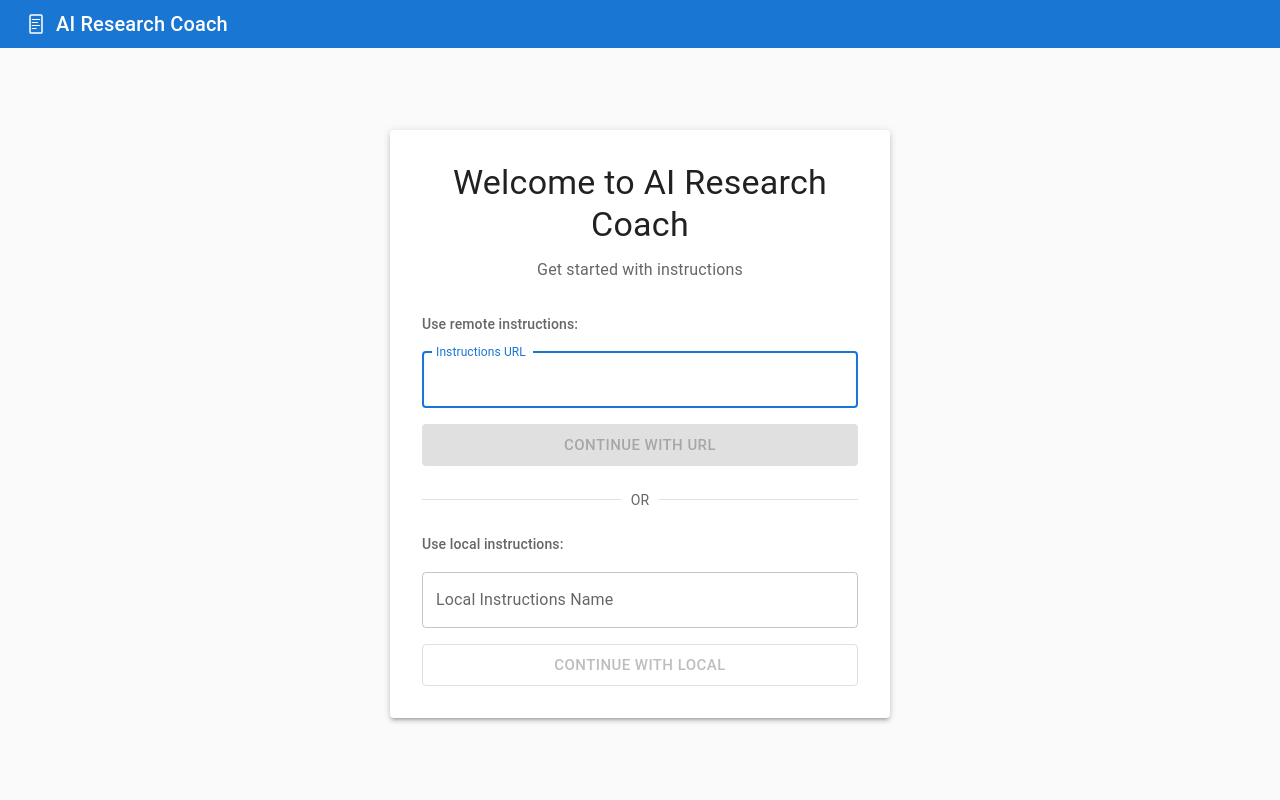
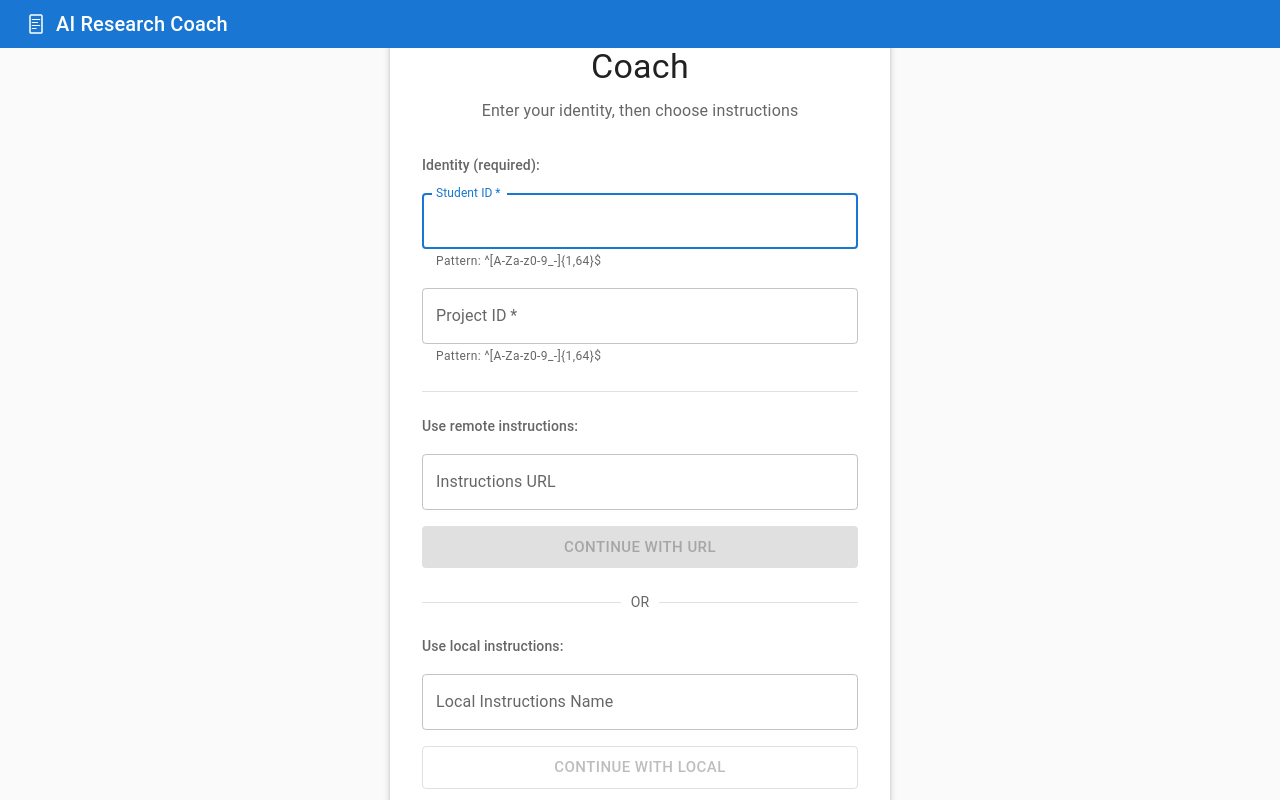
Before and after one commit to csc-arc/ai-research-coach, a React (Vite) app: page / in a window 1280 px wide. Built offline with nearby package versions, Linux system fonts and the light colour scheme; some icons are missing.

Commit message:
welcome page and instructions tweak

```diff
--- a/src/App.tsx
+++ b/src/App.tsx
@@ -5,7 +5,7 @@ import { useCallback, useEffect, useState } from 'react';
 import AboutDialog from './components/About/AboutDialog';
 import { AIResearchCoachChatPanel } from './components/Chat/ChatPanel';
 import { MainLayout } from './components/Layout/MainLayout';
-import { WelcomePage } from './components/Welcome/WelcomePage';
+import { WelcomePage, type WelcomeIdentity } from './components/Welcome/WelcomePage';
 import logoIcon from '/logo-white.svg';
 import { useOutputs } from './outputs/useOutputs';
 import { OutputPanel } from './components/Outputs/OutputPanel';
@@ -159,17 +159,34 @@ function AppContent() {
 
   const { instructions, instructionsError, instructionsLoading, suggestionsEnabled, reloadInstructions } = useInstructions(instructionsUrl);
 
-  const handleInstructions = useCallback((url: string | null) => {
-    // set the query parameter without reloading the page
-    // Build the URL manually to avoid encoding
-    const newUrl = url
-      ? `${window.location.pathname}?instructions=${url}`
-      : window.location.pathname;
-    window.history.pushState({}, '', newUrl);
+  const handleInstructions = useCallback(
+    (url: string | null, identity?: WelcomeIdentity) => {
+      // set the query parameter without reloading the page
+      // Build the URL manually so the `instructions` value is not URL-encoded
+      // (existing convention; getInstructionsUrlFromQuery parses it raw).
+      let newUrl = window.location.pathname;
+      if (url) {
+        const parts = [`instructions=${url}`];
+        if (identity) {
+          // Scripts run in <workspaces>/<student_id>/<project_id>/tmp/<timestamp>/,
+          // so "../.." resolves to the per-session project directory regardless of
+          // whether the server is local or remote.
+          const projectDir = '../..';
+          const studentRepo = `https://github.com/${identity.studentId}/${identity.projectId}`;
+          parts.push(`student_id=${encodeURIComponent(identity.studentId)}`);
+          parts.push(`project_id=${encodeURIComponent(identity.projectId)}`);
+          parts.push(`project_dir=${encodeURIComponent(projectDir)}`);
+          parts.push(`student_repo=${encodeURIComponent(studentRepo)}`);
+        }
+        newUrl = `${newUrl}?${parts.join('&')}`;
+      }
+      window.history.pushState({}, '', newUrl);
 
-    // Trigger a popstate event to update the component
-    window.dispatchEvent(new PopStateEvent('popstate'));
-  }, []);
+      // Trigger a popstate event to update the component
+      window.dispatchEvent(new PopStateEvent('popstate'));
+    },
+    []
+  );
 
   const handleSaveLocalInstructions = useCallback((content: string) => {
     if (instructionsUrl?.startsWith('local:')) {
--- a/src/components/Welcome/WelcomePage.tsx
+++ b/src/components/Welcome/WelcomePage.tsx
@@ -1,4 +1,4 @@
-import { useState } from 'react';
+import { useMemo, useState } from 'react';
 import {
   Box,
   TextField,
@@ -16,9 +16,15 @@ import {
 import DeleteIcon from '@mui/icons-material/Delete';
 import ExpandMoreIcon from '@mui/icons-material/ExpandMore';
 import ExpandLessIcon from '@mui/icons-material/ExpandLess';
+import { ID_REGEX, isValidId, useStudentProject } from '../../studentProject';
+
+export interface WelcomeIdentity {
+  studentId: string;
+  projectId: string;
+}
 
 interface WelcomePageProps {
-  onInstructions: (instructionsUrl: string) => void;
+  onInstructions: (instructionsUrl: string, identity: WelcomeIdentity) => void;
 }
 
 // Helper function to get all local instructions from localStorage
@@ -35,25 +41,56 @@ const getLocalInstructionsList = (): string[] => {
 };
 
 export function WelcomePage({ onInstructions }: WelcomePageProps) {
+  const { studentId, projectId, update: updateStudentProject } = useStudentProject();
+
+  const [studentIdInput, setStudentIdInput] = useState(studentId ?? '');
+  const [projectIdInput, setProjectIdInput] = useState(projectId ?? '');
   const [instructionsUrl, setInstructionsUrl] = useState('');
   const [localInstructionsName, setLocalInstructionsName] = useState('');
   const [existingLocalInstructions, setExistingLocalInstructions] = useState<string[]>(() => getLocalInstructionsList());
   const [showExisting, setShowExisting] = useState(() => getLocalInstructionsList().length > 0);
 
+  const trimmedStudentId = studentIdInput.trim();
+  const trimmedProjectId = projectIdInput.trim();
+
+  const studentIdError = useMemo(() => {
+    if (!trimmedStudentId) return null;
+    return isValidId(trimmedStudentId) ? null : 'Use letters, digits, "_" or "-" (max 64 chars).';
+  }, [trimmedStudentId]);
+
+  const projectIdError = useMemo(() => {
+    if (!trimmedProjectId) return null;
+    return isValidId(trimmedProjectId) ? null : 'Use letters, digits, "_" or "-" (max 64 chars).';
+  }, [trimmedProjectId]);
+
+  const identityValid = isValidId(trimmedStudentId) && isValidId(trimmedProjectId);
+
+  const persistAndContinue = (instructionsRef: string) => {
+    if (!identityValid) return;
+    const identity: WelcomeIdentity = {
+      studentId: trimmedStudentId,
+      projectId: trimmedProjectId,
+    };
+    // Persist for non-React consumers (e.g. runScript) before navigation.
+    updateStudentProject({ studentId: identity.studentId, projectId: identity.projectId });
+    onInstructions(instructionsRef, identity);
+  };
+
   const handleSubmitUrl = () => {
-    if (instructionsUrl.trim()) {
-      onInstructions(instructionsUrl.trim());
-    }
+    const url = instructionsUrl.trim();
+    if (!url || !identityValid) return;
+    persistAndContinue(url);
   };
 
   const handleSubmitLocal = () => {
-    if (localInstructionsName.trim()) {
-      onInstructions(`local:${localInstructionsName.trim()}`);
-    }
+    const name = localInstructionsName.trim();
+    if (!name || !identityValid) return;
+    persistAndContinue(`local:${name}`);
   };
 
   const handleSelectExisting = (name: string) => {
-    onInstructions(`local:${name}`);
+    if (!identityValid) return;
+    persistAndContinue(`local:${name}`);
   };
 
   const handleDeleteLocal = (name: string, event: React.MouseEvent) => {
@@ -61,7 +98,6 @@ export function WelcomePage({ onInstructions }: WelcomePageProps) {
     if (window.confirm(`Are you sure you want to delete the local instructions "${name}"?`)) {
       const localKey = `local_instructions_${name}`;
       localStorage.removeItem(localKey);
-      // Refresh the list
       const updated = getLocalInstructionsList();
       setExistingLocalInstructions(updated);
     }
@@ -79,6 +115,8 @@ export function WelcomePage({ onInstructions }: WelcomePageProps) {
     }
   };
 
+  const idHelperRegexHint = `Pattern: ${ID_REGEX.source}`;
+
   return (
     <Box
       sx={{
@@ -89,6 +127,7 @@ export function WelcomePage({ onInstructions }: WelcomePageProps) {
         justifyContent: 'center',
         backgroundColor: 'grey.50',
         p: 3,
+        overflow: 'auto',
       }}
     >
       <Paper
@@ -106,9 +145,52 @@ export function WelcomePage({ onInstructions }: WelcomePageProps) {
             Welcome to AI Research Coach
           </Typography>
           <Typography variant="body1" color="text.secondary">
-            Get started with instructions
+            Enter your identity, then choose instructions
           </Typography>
         </Box>
+
+        {/* Identity (required) */}
+        <Box sx={{ display: 'flex', flexDirection: 'column', gap: 2, mb: 3 }}>
+          <Typography variant="subtitle2" color="text.secondary" sx={{ textAlign: 'left' }}>
+            Identity (required):
+          </Typography>
+          <TextField
+            label="Student ID"
+            type="text"
+            value={studentIdInput}
+            onChange={(e) => setStudentIdInput(e.target.value)}
+            fullWidth
+            autoFocus
+            required
+            placeholder="e.g., jane-doe"
+            error={!!studentIdError}
+            helperText={studentIdError ?? idHelperRegexHint}
+          />
+          <TextField
+            label="Project ID"
+            type="text"
+            value={projectIdInput}
+            onChange={(e) => setProjectIdInput(e.target.value)}
+            fullWidth
+            required
+            placeholder="e.g., intro-2026"
+            error={!!projectIdError}
+            helperText={projectIdError ?? idHelperRegexHint}
+          />
+          {identityValid && (
+            <Box sx={{ textAlign: 'left' }}>
+              <Typography variant="caption" color="text.secondary" component="div">
+                project_dir: <code>../..</code> (resolves to the session directory for{' '}
+                <code>{trimmedStudentId}/{trimmedProjectId}</code>)
+              </Typography>
+              <Typography variant="caption" color="text.secondary" component="div">
+                student_repo: <code>https://github.com/{trimmedStudentId}/{trimmedProjectId}</code>
+              </Typography>
+            </Box>
+          )}
+        </Box>
+
+        <Divider sx={{ my: 3 }} />
 
         {/* Instructions URL Form */}
         <Box sx={{ display: 'flex', flexDirection: 'column', gap: 2, mb: 3 }}>
@@ -122,7 +204,6 @@ export function WelcomePage({ onInstructions }: WelcomePageProps) {
             onChange={(e) => setInstructionsUrl(e.target.value)}
             onKeyPress={handleKeyPressUrl}
             fullWidth
-            autoFocus
             placeholder="https://example.com/instructions.md"
           />
 
@@ -130,7 +211,7 @@ export function WelcomePage({ onInstructions }: WelcomePageProps) {
             variant="contained"
             size="large"
             onClick={handleSubmitUrl}
-            disabled={!instructionsUrl.trim()}
+            disabled={!instructionsUrl.trim() || !identityValid}
           >
             Continue with URL
           </Button>
@@ -176,7 +257,10 @@ export function WelcomePage({ onInstructions }: WelcomePageProps) {
                           </IconButton>
                         }
                       >
-                        <ListItemButton onClick={() => handleSelectExisting(name)}>
+                        <ListItemButton
+                          onClick={() => handleSelectExisting(name)}
+                          disabled={!identityValid}
+                        >
                           <ListItemText primary={name} />
                         </ListItemButton>
                       </ListItem>
@@ -201,11 +285,17 @@ export function WelcomePage({ onInstructions }: WelcomePageProps) {
             variant="outlined"
             size="large"
             onClick={handleSubmitLocal}
-            disabled={!localInstructionsName.trim()}
+            disabled={!localInstructionsName.trim() || !identityValid}
           >
             Continue with Local
           </Button>
         </Box>
+
+        {!identityValid && (
+          <Typography variant="caption" color="text.secondary" sx={{ display: 'block', mt: 2 }}>
+            Enter a valid Student ID and Project ID above to enable the Continue buttons.
+          </Typography>
+        )}
       </Paper>
     </Box>
   );
--- a/src/serverConfig.ts
+++ b/src/serverConfig.ts
@@ -9,7 +9,10 @@
 const REMOTE_SERVER_URL = "https://airesearchcoach-server.airesearchcoach.org";
 const LOCAL_SERVER_URL = "http://localhost:3339";
 
-const DEFAULT_SERVER_URL = REMOTE_SERVER_URL;
+// Dev override: default to the local server so `npm run dev` talks to
+// http://localhost:3339 out of the box. Flip back to REMOTE_SERVER_URL before
+// shipping a production build.
+const DEFAULT_SERVER_URL = LOCAL_SERVER_URL;
 
 let currentServerUrl = DEFAULT_SERVER_URL;
 
```
